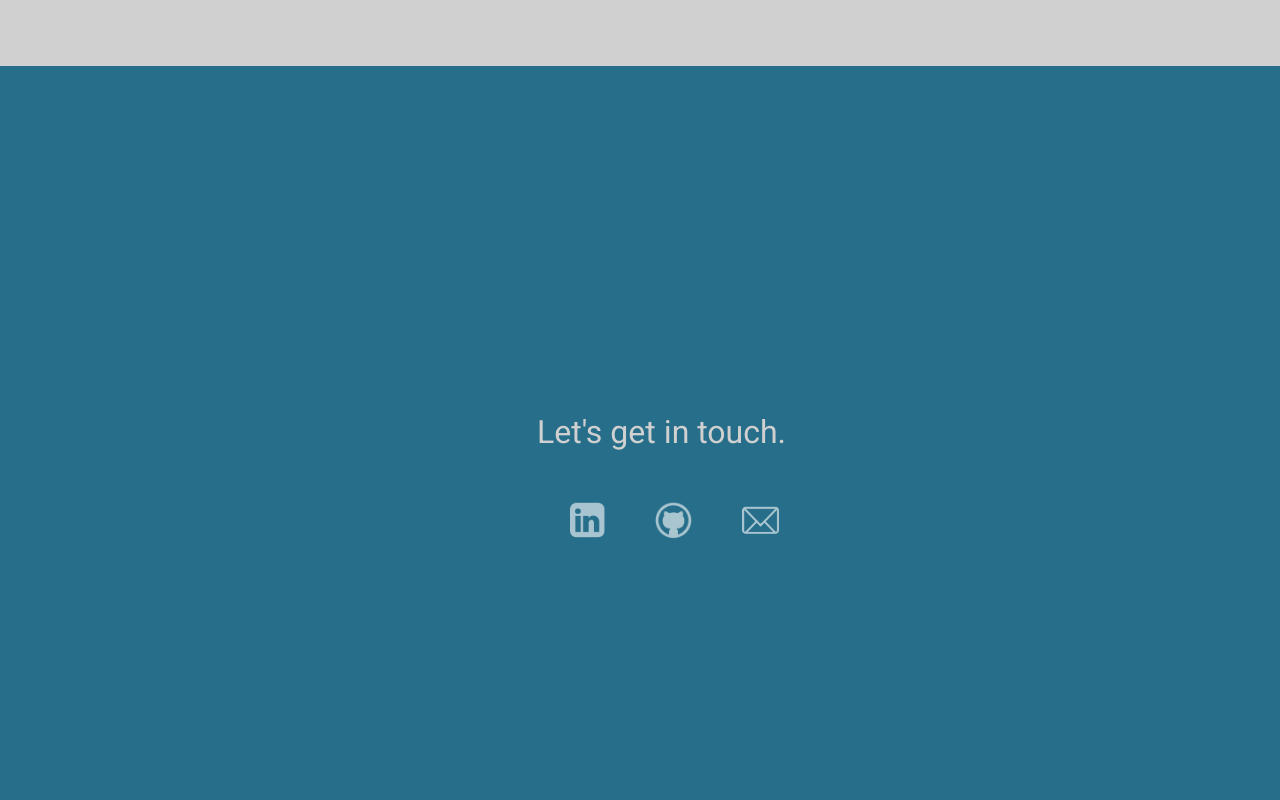
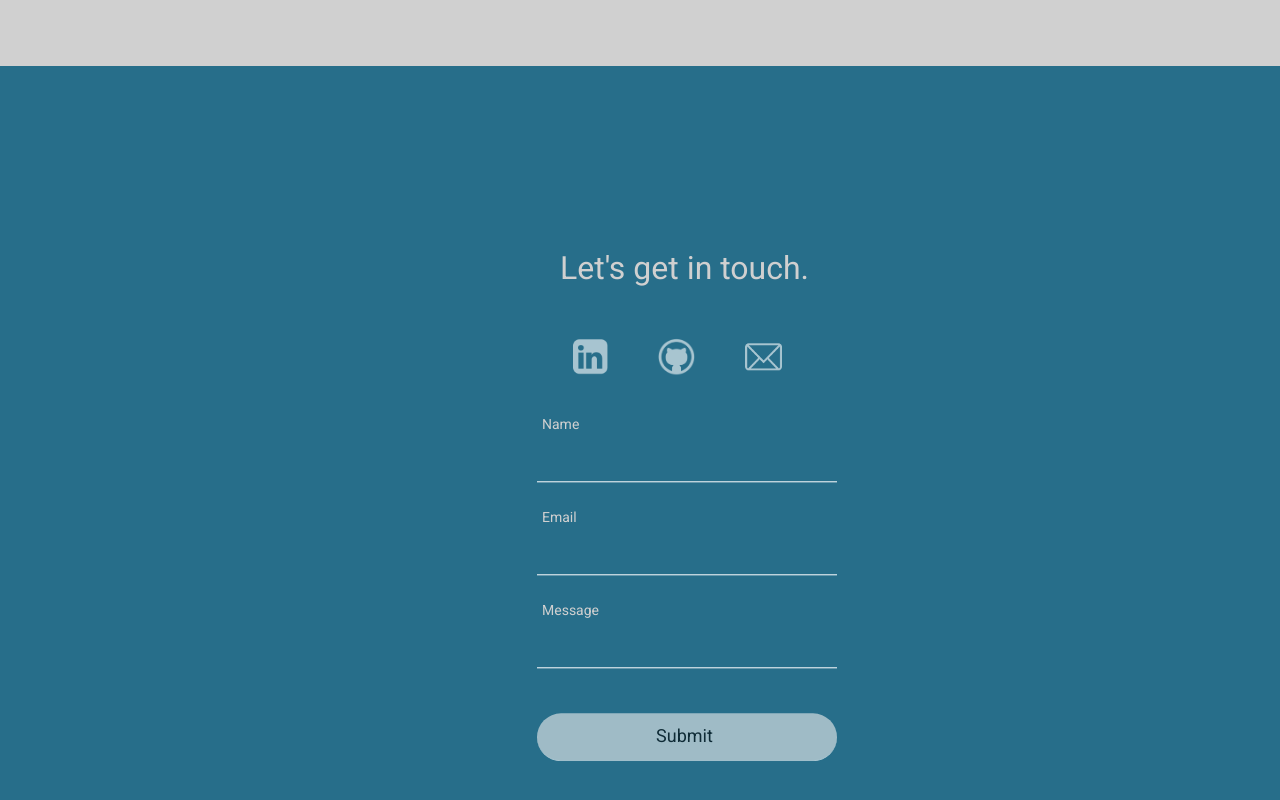
Before and after one commit to saaqebs/saaqebs.com, a React (Create React App) app: page / in a window 1280 px wide. Shown: the part 1647-2447 px from the top of the page. Built offline with nearby package versions, Linux system fonts and the light colour scheme.

Commit message:
working on updating contact form

```diff
--- a/src/components/contact/contact_form.js
+++ b/src/components/contact/contact_form.js
@@ -5,13 +5,27 @@ import './styles/contact.scss'
 
 
 class ContactForm extends Component {
-  validateForm = (event) => {
-    let name = event.target.name;
-    console.log(name);
-    let email = event.target.email;
-    console.log(email);
-    let message = event.target.message;
-    console.log(message);
+  constructor(props){
+    super(props);
+    this.state = {name: '', email: '', message: ''};
+
+    this.handleChange = this.handleChange.bind(this);
+    this.handleSubmit = this.handleSubmit.bind(this);
+  }
+
+  handleChange(event) {
+    this.setState({
+      name: event.target.name || '',
+      email: event.target.email || '',
+      message: event.target.message || '',
+    });
+  }
+
+  handleSubmit(event) {
+    event.preventDefault();
+    console.log(this.state.name);
+    console.log(this.state.email);
+    console.log(this.state.message);
   }
 
   render() {
@@ -19,7 +33,7 @@ class ContactForm extends Component {
       <div className="form">
         <form noValidate id="form" onSubmit={this.validateForm}>
           <div className="group form-group">
-            <input type="text" id="name" required />
+            <input type="text" value={this.state.name} onChange={this.handleChange} />
             <span className="highlight" />
             <span className="bar" />
             <label>Name</label>
@@ -28,7 +42,7 @@ class ContactForm extends Component {
             </section>
           </div>
           <div className="group">
-            <input type="email" id="email" required />
+            <input type="email" value={this.state.email} onChange={this.handleChange} />
             <span className="highlight" />
             <span className="bar" />
             <label>Email</label>
@@ -37,7 +51,7 @@ class ContactForm extends Component {
             </section>
           </div>
           <div className="group">
-            <input type="text" id="message" required />
+            <input type="text" value={this.state.message} onChange={this.handleChange} />
             <span className="highlight" />
             <span className="bar" />
             <label>Message</label>
--- a/src/components/content/contact.js
+++ b/src/components/content/contact.js
@@ -9,7 +9,7 @@ class Contact extends Component {
       <section className="contact">
         <div className="contact-contain vertical-center-parent">
           <ContactBar />
-
+          <ContactForm />
         </div>
       </section>
     );
```
